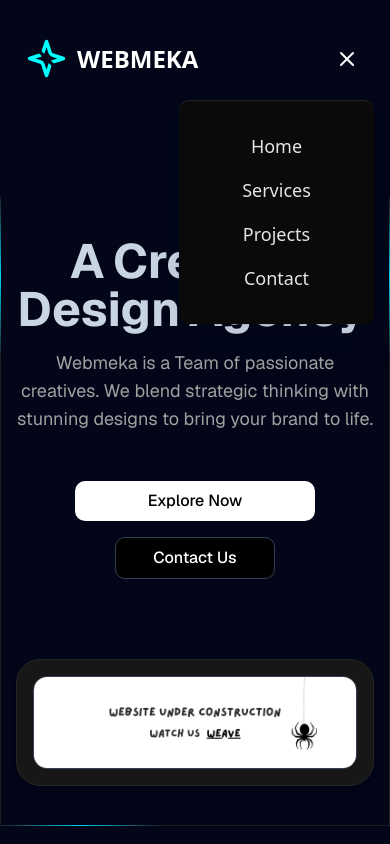
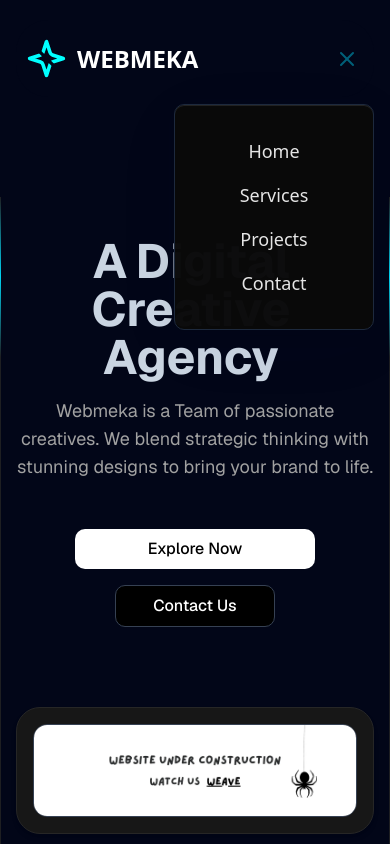
Before and after one commit to webmeka/webmeka, a Next.js app: page / in a window 390 px wide. Both pictures are taken after a click on the icon 347 px from the left and 58 px from the top of the page. Shown: the top 844 px of the page. Built offline with nearby package versions, Linux system fonts and the light colour scheme.

Commit message:
👁️‍🗨️ Updates
- Site Title and description update Plus
- Syled Mobile navbar to match design

```diff
--- a/src/app/layout.tsx
+++ b/src/app/layout.tsx
@@ -16,8 +16,8 @@ const geistMono = Geist_Mono({
 });
 
 export const metadata: Metadata = {
-  title: "Create Next App",
-  description: "Generated by create next app",
+  title: "WEBMEKA",
+  description: "A Digital Creative Agency based in Nairobi, Kenya.",
 };
 
 export default function RootLayout({
--- a/src/components/hero-section.tsx
+++ b/src/components/hero-section.tsx
@@ -19,7 +19,7 @@ export default function HeroSectionOne() {
       </div>
       <div className="px-4 py-10 md:py-20">
         <h1 className="relative z-10 mx-auto max-w-4xl text-center text-5xl font-bold text-slate-700 lg:text-7xl dark:text-slate-300">
-          {"A Creative Design Agency"
+          {"A Digital Creative Agency"
             .split(" ")
             .map((word, index) => (
               <motion.span
--- a/src/components/navbar.tsx
+++ b/src/components/navbar.tsx
@@ -16,7 +16,7 @@ import { useState } from "react";
 export default function WebmekaNavbar() {
   const [isOpen, setIsOpen] = useState(false);
   const navItems = [
-    { name: "Home", link: "#Home" },
+    { name: "Home", link: "#" },
     { name: "Services", link: "#services" },
     { name: "Projects", link: "#projects" },
     { name: "Contact", link: "#contact" },
--- a/src/components/ui/WhyChooseWebmeka.tsx
+++ b/src/components/ui/WhyChooseWebmeka.tsx
@@ -2,12 +2,8 @@
 
 import { cn } from "@/lib/utils";
 import {
-  IconBrush,
-  IconBrandChrome,
-  IconBolt,
   IconHeartHandshake,
   IconDevices2,
-  IconStars,
   IconMoodSmileBeam,
   IconRocket,
 } from "@tabler/icons-react";
--- a/src/components/ui/resizable-navbar.tsx
+++ b/src/components/ui/resizable-navbar.tsx
@@ -200,8 +200,6 @@ export const MobileNavMenu = ({
   children,
   className,
   isOpen,
-  // eslint-disable-next-line @typescript-eslint/no-unused-vars
-  onClose,
 }: MobileNavMenuProps) => {
   return (
     <AnimatePresence>
@@ -211,7 +209,7 @@ export const MobileNavMenu = ({
           animate={{ opacity: 1 }}
           exit={{ opacity: 0 }}
           className={cn(
-            "absolute inset-x-0 top-20 z-50 flex w-[50vw] mx-auto mr-0 flex-col items-center justify-center gap-4 rounded-lg bg-white px-4 py-8 shadow-[0_0_24px_rgba(34,_42,_53,_0.06),_0_1px_1px_rgba(0,_0,_0,_0.05),_0_0_0_1px_rgba(34,_42,_53,_0.04),_0_0_4px_rgba(34,_42,_53,_0.08),_0_16px_68px_rgba(47,_48,_55,_0.05),_0_1px_0_rgba(255,_255,_255,_0.1)_inset] dark:bg-neutral-950",
+            "absolute inset-x-0 top-21 border border-accent z-50 flex w-50 mx-auto mr-0 flex-col items-center justify-center gap-4 rounded-lg bg-white px-4 py-8 shadow-[0_0_24px_rgba(34,_42,_53,_0.06),_0_1px_1px_rgba(0,_0,_0,_0.05),_0_0_0_1px_rgba(34,_42,_53,_0.04),_0_0_4px_rgba(34,_42,_53,_0.08),_0_16px_68px_rgba(47,_48,_55,_0.05),_0_1px_0_rgba(255,_255,_255,_0.1)_inset] dark:bg-neutral-950/98 backdrop-blur-4xl",
             className,
           )}
         >
@@ -230,7 +228,7 @@ export const MobileNavToggle = ({
   onClick: () => void;
 }) => {
   return isOpen ? (
-    <IconX className="text-black dark:text-white" onClick={onClick} />
+    <IconX className="text-black font-bold  dark:text-cyan-800" onClick={onClick} />
   ) : (
     <IconMenu2 className="text-black dark:text-white" onClick={onClick} />
   );
```
